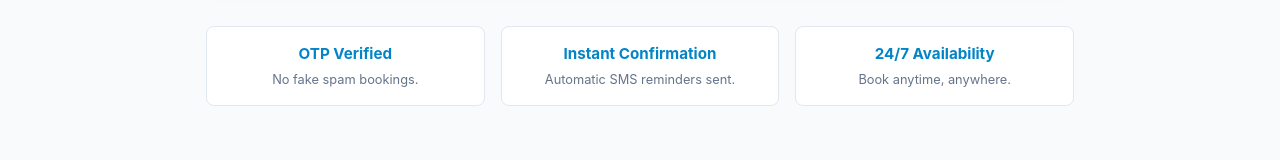
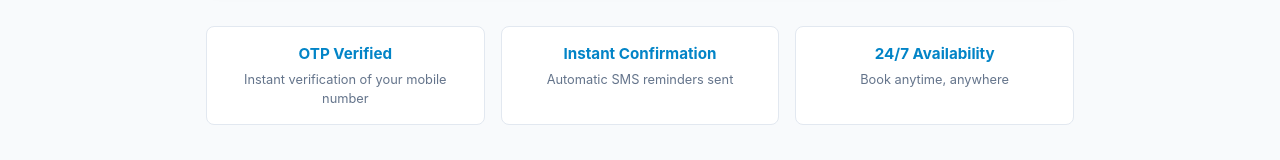
Before and after one commit to Verkiel-cmd/PRODUCTION_dental-appointment, a website: page index.html in a window 1280 px wide. Shown: the part 718-878 px from the top of the page. Drawn offline with Linux system fonts and the light colour scheme.

Commit message:
New features fix update attempt 43

```diff
--- a/index.html
+++ b/index.html
@@ -81,15 +81,15 @@
         <div class="features">
             <div class="feature-item">
                 <h4>OTP Verified</h4>
-                <p>No fake spam bookings.</p>
+                <p>Instant verification of your mobile number</p>
             </div>
             <div class="feature-item">
                 <h4>Instant Confirmation</h4>
-                <p>Automatic SMS reminders sent.</p>
+                <p>Automatic SMS reminders sent</p>
             </div>
             <div class="feature-item">
                 <h4>24/7 Availability</h4>
-                <p>Book anytime, anywhere.</p>
+                <p>Book anytime, anywhere</p>
             </div>
         </div>
     </div>
```
